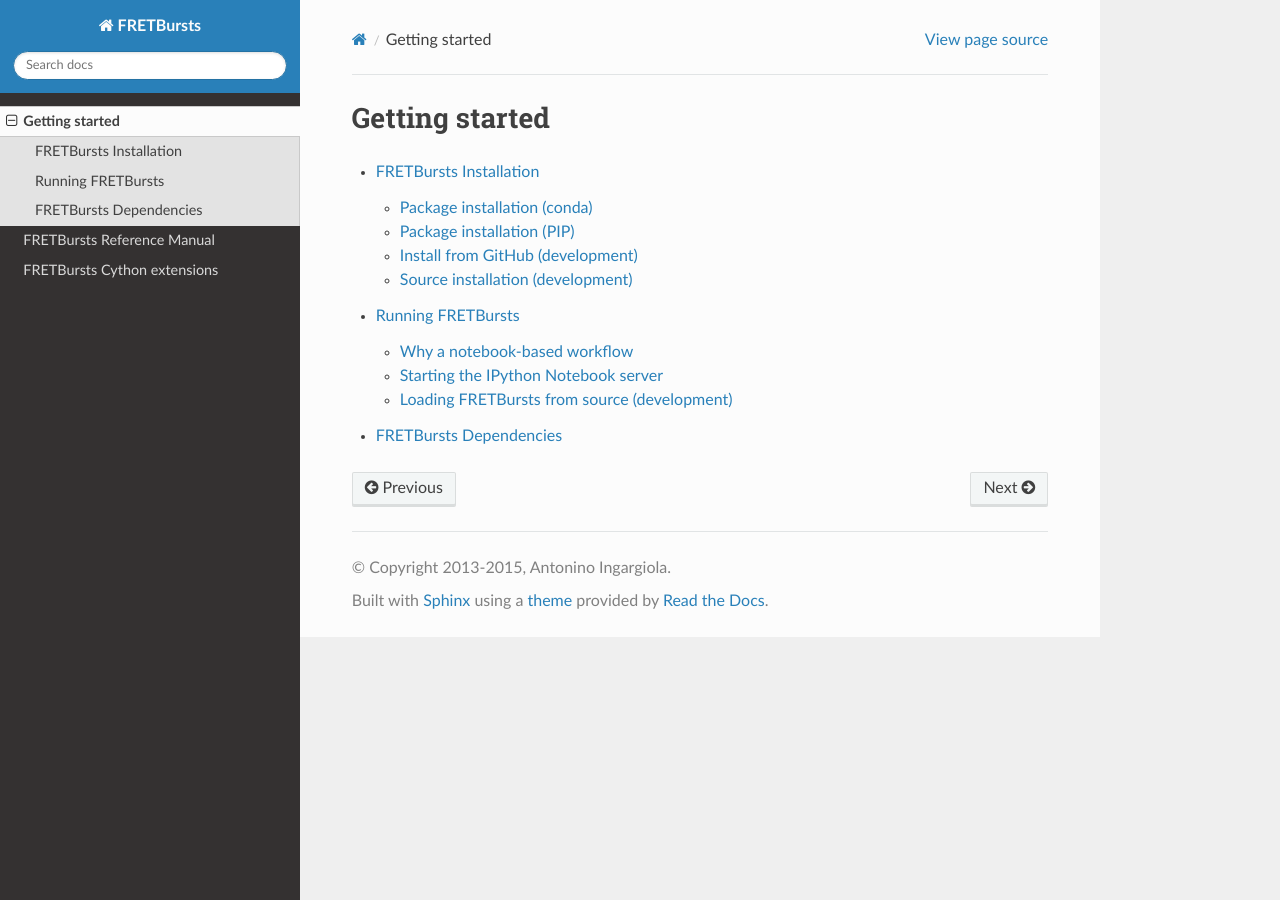
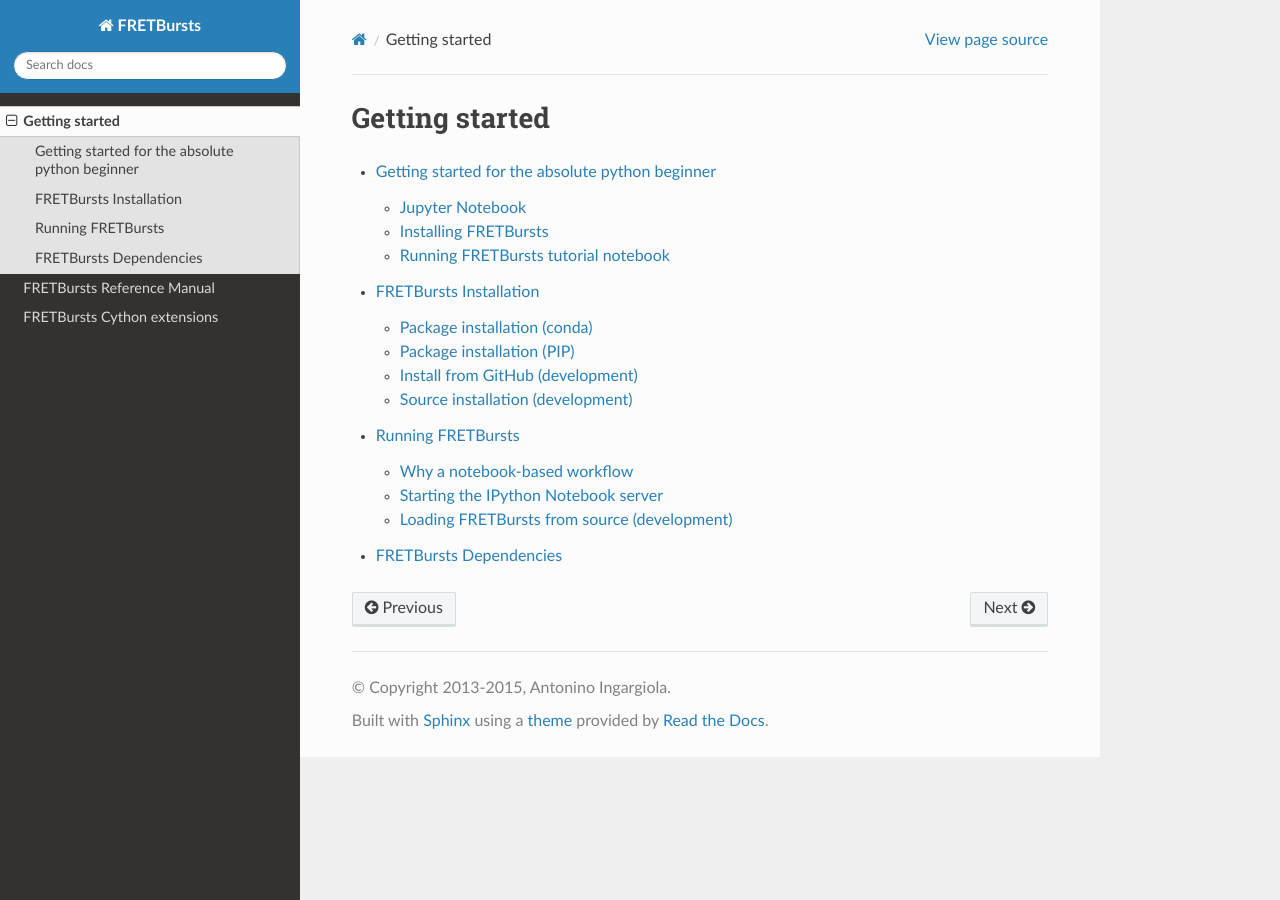
Before and after one commit to tritemio/FRETBursts, a Sphinx documentation site: the page built from docs/source/getting_started.rst, in a window 1280 px wide. Built offline with Sphinx 7.4.7 and the Read the Docs theme 2.0.0, drawn with Linux system fonts in a browser that asks for light colours; the version number could not be read and is left out; some of the changed lines change nothing that is shown.

Commit message:
Docs: add an absolute beginner page on the getting started section

```diff
--- /dev/null
+++ b/docs/source/absolute_beginner.rst
@@ -0,0 +1,180 @@
+.. _absolute_beginner:
+
+Getting started for the absolute python beginner
+================================================
+
+In this section you will find a step-by-step guide on how to install
+FRETBursts and its dependencies, and on how to run the tutorial for
+the first time. It assumes you have no previous experience with python.
+Please refer to the section :ref:`installation` if you already know what
+*conda* and *ipython notebook* are.
+
+The step "zero" is installing a modern standard-compliant browser. Either
+Mozilla Firefox or Google Chrome will work well. Please try to avoid
+MS Explorer.
+
+The step "one" is installing a scientific python distribution
+that includes all the dependencies, in this guide we will use
+the Anaconda distribution created by Continuum.
+
+- Download `Continuum Anaconda <https://store.continuum.io/cshop/anaconda/>`_
+  (free version), python 2.7, 64 bits.
+
+- Install it using the default settings for a single user.
+
+The next sections we describe how to configure the Jupyter Notebook application,
+how to install FRETBursts, and how to run the tutorial using the Jupyter
+Notebook application.
+
+Jupyter Notebook
+----------------
+
+Jupyter Notebook (formerly IPython) is an application that runs inside your browser.
+For our purposes, Jupyter Notebook is ran locally like a normal desktop
+application and does not require accessing any remote server.
+
+The notebook files (for example the FRETBursts tutorials) are text documents
+produced by the Jupyter Notebook application that contains both code and
+and rich text (paragraph, equations, figures, links, etc...).
+Notebooks are both human-readable documents containing the analysis
+description and the results (figures, tables, etc..) and executable documents
+that can be run to reproduce some analysis.
+
+Launching Jupyter Notebook
+~~~~~~~~~~~~~~~~~~~~~~~~~~
+
+When started, Jupyter Notebook can access only files within his start-up folder
+(including any sub-folder). We need therefore to choose a folder
+where we will place all the notebooks and set this folder as the
+Jupyter Notebook start-up folder.
+
+See below for platform-specific instructions on how to start Jupyter Notebook
+in a specific folder.
+
+On Windows
+''''''''''
+
+- Choose a folder that will contain all your notebooks including the
+  FRETBursts notebook tutorial.
+
+- Copy the IPython Notebook launcher from the menu to the desktop.
+
+- Right click on the new launcher and change the "Start in" field by pasting
+  the folder previously chosen.
+
+- Double-click on the IPython Notebook launcher to start the Jupyter
+  Notebook application. Note that this will open two new windows:
+  a terminal (used only for error logging and for shut down) and a new
+  browser window showing the Jupyter Notebook application.
+
+
+On OSX
+''''''
+
+For simplicity we will start Jupyter Notebook in your home folder.
+In this case all your notebooks and FRETBursts tutorial must be placed
+in a sub-folder of your home folder (i.e. not in an external hard drive).
+
+To launch Jupyter Notebook:
+
+- Click on spotlight, type `terminal` to open a terminal window.
+
+- Type ``ipython notebook``. This should open a new window in your
+  default browser showing the content of your home folder.
+
+
+Shutting down Jupyter Notebook
+~~~~~~~~~~~~~~~~~~~~~~~~~~~~~~
+
+Briefly, to shut down Jupyter Notebook close the associated terminal.
+
+More in details,
+the Jupyter Notebook application appears in your browser at a default
+address (*http://localhost:8888*).
+Closing the browser will not close the Jupyter Notebook application.
+You can reopen the previous address (just start typing *localhost*)
+and the Jupyter Notebook application will be redisplayed.
+
+You can run many copies of the Jupyter Notebook application and they will show
+up at a similar address except that the number (which is the port number)
+will increment for each new copy.
+
+For simplicity we do not recommend running multiple copies of Jupyter Notebook.
+
+
+Installing FRETBursts
+---------------------
+
+To install FRETBursts you need to type the following commands in a terminal.
+
+.. note::
+
+  On Windows, open a terminal windows by typing ``cmd`` in the start menu or
+  by clicking on *Anaconda Command Prompt*.
+
+.. note::
+
+  On OSX, open a terminal windows by typing ``terminal`` in Spotlight in the
+  top-right corner of your desktop.
+
+
+In a terminal type (hit Enter after each line)::
+
+    conda config --add channels tritemio
+    conda install fretbursts
+
+After a few seconds FRETBursts installation is complete. If you notice
+any error please report it by opening a new issue on the
+`FRETBursts GitHub page <https://github.com/tritemio/FRETBursts>`_.
+
+Running FRETBursts tutorial notebook
+------------------------------------
+
+Start by downloading the ZIP file of the
+`FRETBursts notebooks <https://github.com/tritemio/FRETBursts_notebooks/archive/master.zip>`__
+and extracting it inside your notebook folder (or a sub-folder of it).
+
+Then follow these steps:
+
+- Launch the Jupyter Notebook like explained in the previous section.
+
+- In the new Jupyter Notebook browser window click on the folder containing
+  the FRETBursts notebooks and click on the us-ALEX tutorial. This will show
+  the tutorial on a new browser tab.
+
+- Click on the menu *Help -> User Interface Tour* to get acquitted with
+  the Jupyter Notebook environment.
+
+- You can run the notebooks step-by-step (one cell a time) by hitting
+  *shift + enter*.
+
+- You can run the notebook in a single step by clicking on the menu
+  *Cell -> Run All*.
+
+- To restart the notebook computations (the component performing the
+  computation is called the kernel), click on the menu
+  *Kernel -> Restart*.
+
+.. note::
+
+    Modifications to the notebooks are automatically saved every
+    1 or a few minutes. It is suggested that you make a copy of the
+    original tutorial (menu *File -> Make a copy ...*) and make
+    modifications on the copy.
+
+.. note::
+
+    Closing the browser will not shut down the notebook computational kernel.
+    The notebook can be reopened and it will be still running.
+    To close a notebook and shut-down the kernel use the menu
+    *File -> Close and Halt*.
+
+.. note::
+
+    Please pay attention that if you open the **same** notebook on many
+    tabs and do edits, the edits on different tabs can overwrite each other.
+    To be safe, make sure you open each notebook in only one tab.
+    If by mistake you open a notebook twice in two tabs, please close one tab.
+
+Please refer to the `Jupyter Notebook documentation <http://ipython.org/notebook.html>`_
+for more information on how to use the Jupyter Notebook environment.
--- a/docs/source/conf.py
+++ b/docs/source/conf.py
@@ -81,6 +81,7 @@
 extensions = [
     'sphinx.ext.autodoc',
     'sphinx.ext.mathjax',
+    #'sphinx.ext.napoleon',
     'sphinxcontrib.napoleon',
 ]
 
--- a/docs/source/getting_started.rst
+++ b/docs/source/getting_started.rst
@@ -7,6 +7,7 @@
 .. toctree::
     :maxdepth: 2
 
+    absolute_beginner
     installation
     notebook_workflow
     dependencies
```
Also changed, not shown: notebooks/dev/docs/FRETBursts - Build docs.ipynb.
